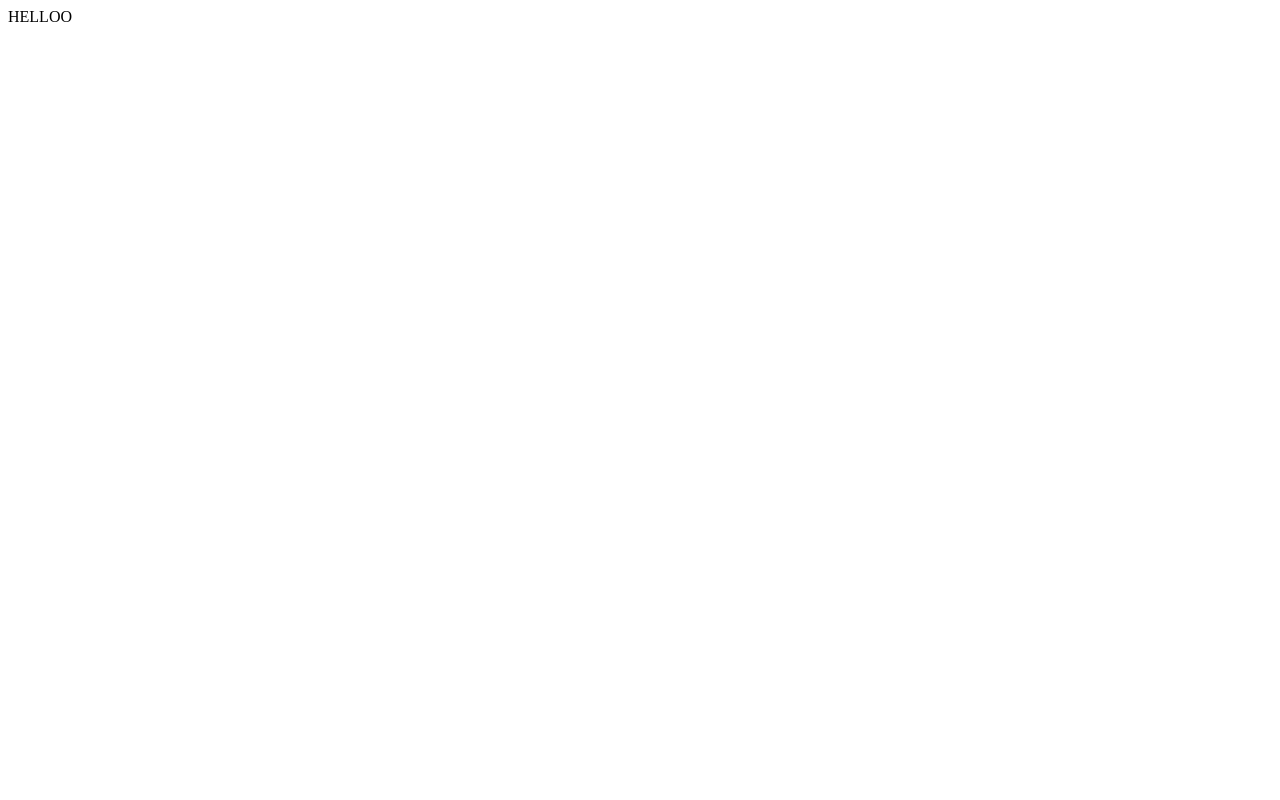
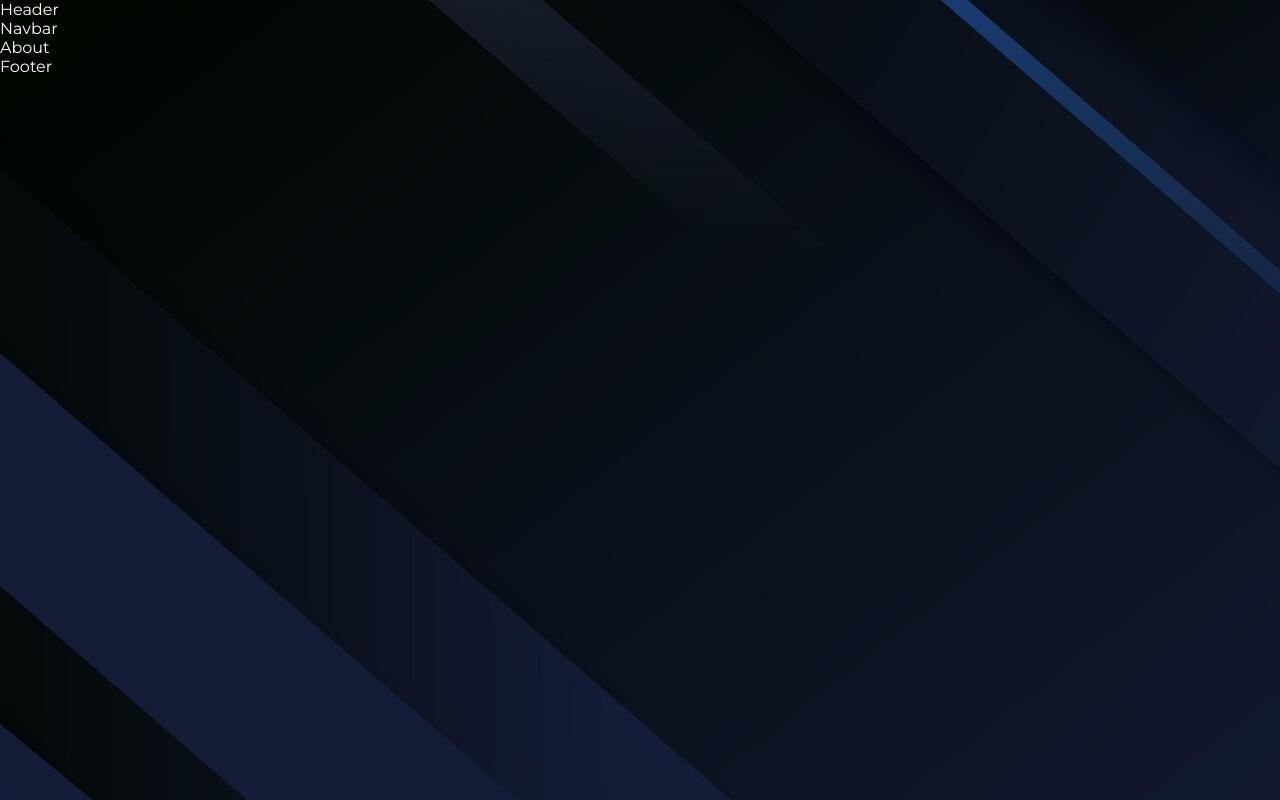
Before and after one commit to vhcent/Personal-Website, a React (Create React App) app: page / in a window 1280 px wide. Built offline with nearby package versions, Linux system fonts and the light colour scheme.

Commit message:
Created Components

```diff
--- a/src/App.jsx
+++ b/src/App.jsx
@@ -1,8 +1,17 @@
 import React from "react";
+import Header from "./components/header/Header"
+import About from "./components/about/About"
+import Navbar from "./components/navbar/Navbar"
+import Footer from "./components/footer/Footer"
 
 function App() {
     return(
-        <div>HELLOO</div>
+        <div>
+            <Header/>
+            <Navbar/>
+            <About/>
+            <Footer/>
+        </div>
     )
 }
 
--- /dev/null
+++ b/src/components/about/About.jsx
@@ -0,0 +1,10 @@
+import React from 'react';
+import './about.css';
+
+const About = () => {
+  return (
+    <div>About</div>
+  )
+}
+
+export default About
--- /dev/null
+++ b/src/components/footer/Footer.jsx
@@ -0,0 +1,10 @@
+import React from 'react';
+import './footer.css';
+
+const Footer = () => {
+  return (
+    <div>Footer</div>
+  )
+}
+
+export default Footer
--- /dev/null
+++ b/src/components/header/Header.jsx
@@ -0,0 +1,10 @@
+import React from 'react';
+import "./header.css";
+
+const Header = () => {
+  return (
+    <div>Header</div>
+  )
+}
+
+export default Header
--- /dev/null
+++ b/src/components/navbar/Navbar.jsx
@@ -0,0 +1,10 @@
+import React from 'react';
+import './navbar.css';
+
+const Navbar = () => {
+  return (
+    <div>Navbar</div>
+  )
+}
+
+export default Navbar
--- /dev/null
+++ b/src/index.css
@@ -0,0 +1,31 @@
+@import url('https://fonts.googleapis.com/css2?family=Inter:wght@100;200;300;400;500;600;700;800;900&family=Montserrat:ital,wght@0,100;0,200;0,300;0,400;0,500;0,600;0,700;0,800;0,900;1,100;1,200;1,300;1,400;1,500;1,600;1,700;1,800;1,900&display=swap');
+
+* {
+    margin: 0;
+    padding: 0;
+    border: 0;
+    outline: 0;
+    box-sizing: border-box;
+    list-style: none;
+    text-decoration: none;
+}
+
+:root {
+    --bg-color: #39394d;
+    --bg-color-variant: #2c2c6c;
+    --primary-color: #4db5ff;
+    --primary-color-variant: #226493;
+    --color-white: #fff;
+    --color-gray: rgba(255, 255, 255, 0.5);
+}
+
+html {
+    scroll-behavior: smooth;
+}
+
+body {
+    background-color: var(--bg-color);
+    color: var(--color-white);
+    font-family: "Montserrat", "sans-serif";
+    background-image: url("./assets/background-picture.jpg");
+}
```
Also changed, not shown: src/index.js (+4 -3 lines), src/assets/background-picture.jpg (added), src/components/about/about.css (added), src/components/footer/footer.css (added), src/components/header/header.css (added), src/components/navbar/navbar.css (added).
